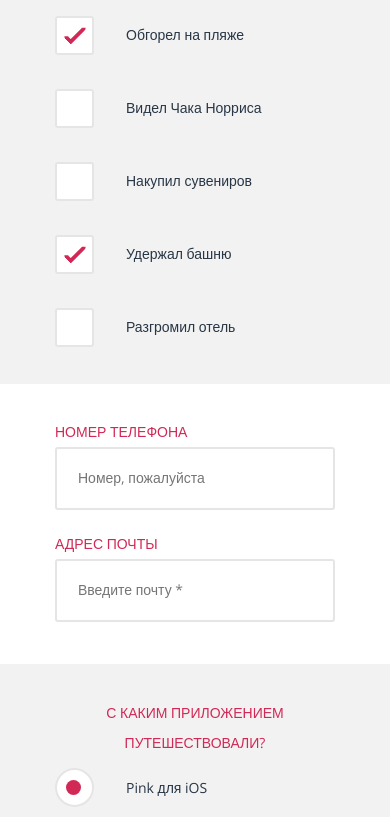
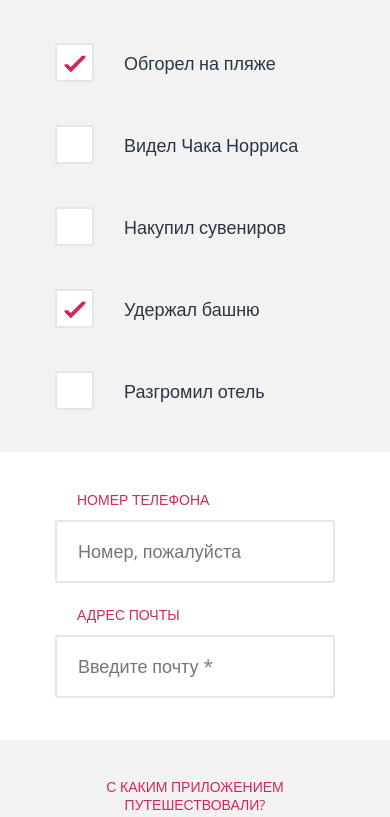
Before and after one commit to it-amalker/pink, a website: page src/form.html in a window 390 px wide. Shown: the part 927-1744 px from the top of the page. Drawn offline with nearby package versions, Linux system fonts and the light colour scheme.

Commit message:
added corrections to mobile form.html page due to pixel perfect

```diff
--- a/src/scss/components/_contest-form.scss
+++ b/src/scss/components/_contest-form.scss
@@ -8,6 +8,7 @@
   font-size: 14px;
   line-height: 30px;
   color: $color-blue;
+  text-align: center;
 }
 
 .form-intro__text {
@@ -51,7 +52,7 @@
   padding: 14px 21px 15px 21px;
   box-sizing: border-box;
 
-  font-size: 14px;
+  font-size: 18px;
   line-height: 30px;
   color: $color-blue;
 
@@ -85,7 +86,8 @@
 }
 
 .full-name-group__label {
-  padding-left: 24px;
+  display: block;
+  padding-left: 22px;
   padding-bottom: 5px;
 }
 
@@ -93,7 +95,7 @@
   position: relative;
 
   margin: 0;
-  padding: 113px 0 42px 0;
+  padding: 117px 0 46px 0;
 
   border: none;
 
@@ -104,9 +106,10 @@
 
 .achievements__title {
   position: absolute;
-  top: 34px;
+  top: 37px;
   left: 50%;
 
+  line-height: 18px;
   width: 220px;
   margin-left: -110px;
 }
@@ -116,7 +119,7 @@
 }
 
 .achievements__item {
-  margin-bottom: 43px;
+  margin-bottom: 52px;
 
   &:last-child {
     margin-bottom: 0;
@@ -126,7 +129,9 @@
 .achievements__name {
   position: relative;
 
-  padding-left: 71px;
+  padding-left: 69px;
+
+  font-size: 18px;
 }
 
 .achievements__checkbox {
@@ -137,7 +142,7 @@
       content: "";
 
       position: absolute;
-      top: -9px;
+      top: -8px;
       left: 0;
 
       width: 35px;
@@ -167,7 +172,7 @@
       content: "";
 
       position: absolute;
-      top: 1px;
+      top: 3px;
       left: 8px;
 
       width: 16px;
@@ -208,7 +213,6 @@
   }
 }
 
-
 .contact-info {
   position: relative;
 
@@ -227,7 +231,7 @@
 }
 
 .contact-info__item {
-  margin-bottom: 19px;
+  margin-bottom: 17px;
 
   &:last-child {
     margin-bottom: 0;
@@ -235,14 +239,16 @@
 }
 
 .contact-info__label {
-  padding-bottom: 6px;
+  display: block;
+  padding-left: 22px;
+  padding-bottom: 5px;
 }
 
 .app-platform {
   position: relative;
 
   margin: 0;
-  padding: 109px 0 42px 0;
+  padding: 113px 0 46px 0;
 
   border: none;
 
@@ -253,11 +259,13 @@
 
 .app-platform__title {
   position: absolute;
-  top: 34px;
+  top: 38px;
   left: 50%;
 
   width: 180px;
   margin-left: -90px;
+
+  line-height: 18px;
 }
 
 .app-platform__list {
@@ -265,11 +273,15 @@
 }
 
 .app-platform__item {
-  margin-bottom: 44px;
+  margin-bottom: 45px;
 
   &:last-child {
     margin-bottom: 0;
   }
+}
+
+.app-platform__name {
+  font-size: 18px;
 }
 
 .app-platform__radio {
@@ -277,13 +289,13 @@
   + .app-platform__name {
     position: relative;
 
-    padding-left: 71px;
+    padding-left: 69px;
 
     &::before {
       content: "";
 
       position: absolute;
-      top: -10px;
+      top: -8px;
       left: 0;
 
       width: 35px;
@@ -313,7 +325,7 @@
       content: "";
 
       position: absolute;
-      top: 2px;
+      top: 4px;
       left: 11px;
 
       width: 15px;
--- a/src/scss/components/_page-header.scss
+++ b/src/scss/components/_page-header.scss
@@ -57,7 +57,7 @@
 
   &--form-page {
     max-width: 230px;
-    padding: 29px 0 46px 0;
+    padding: 32px 0 55px 0;
   }
 }
 
```
Also changed, not shown: src/css/style.css.
